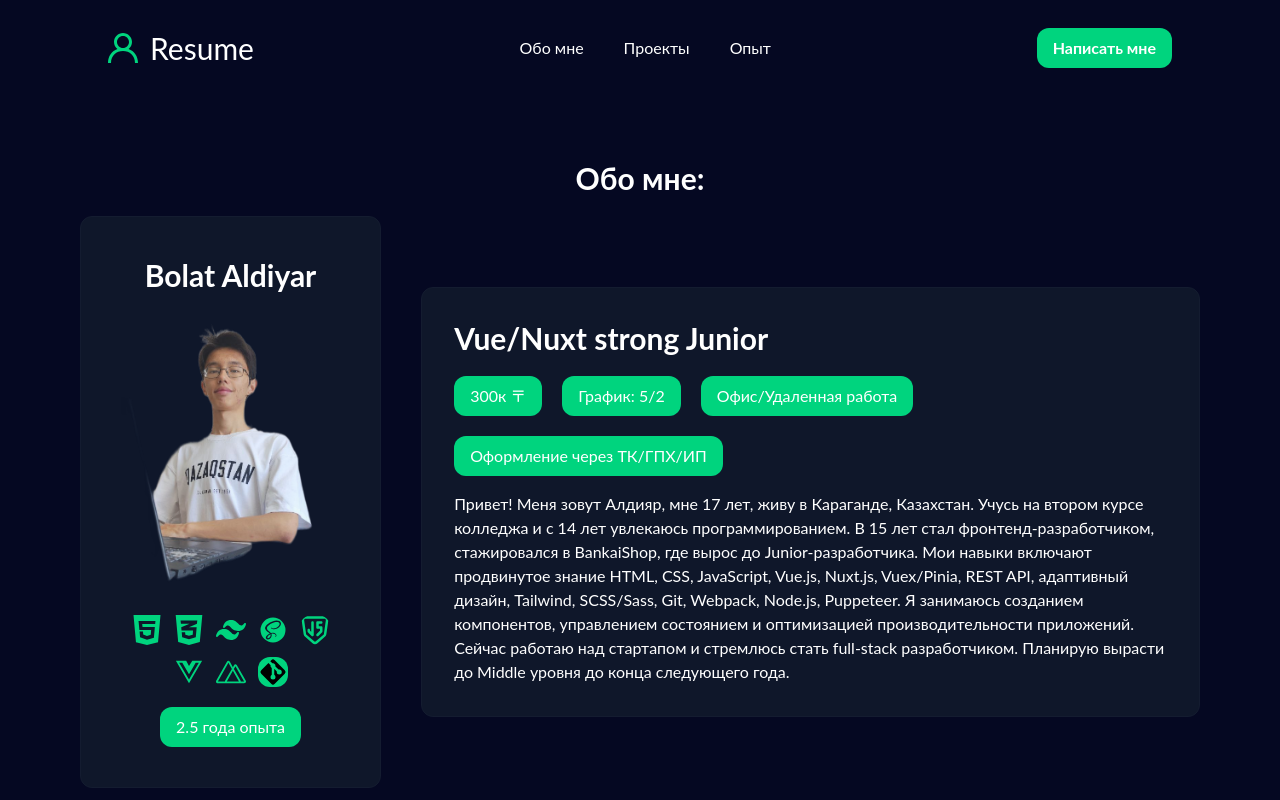
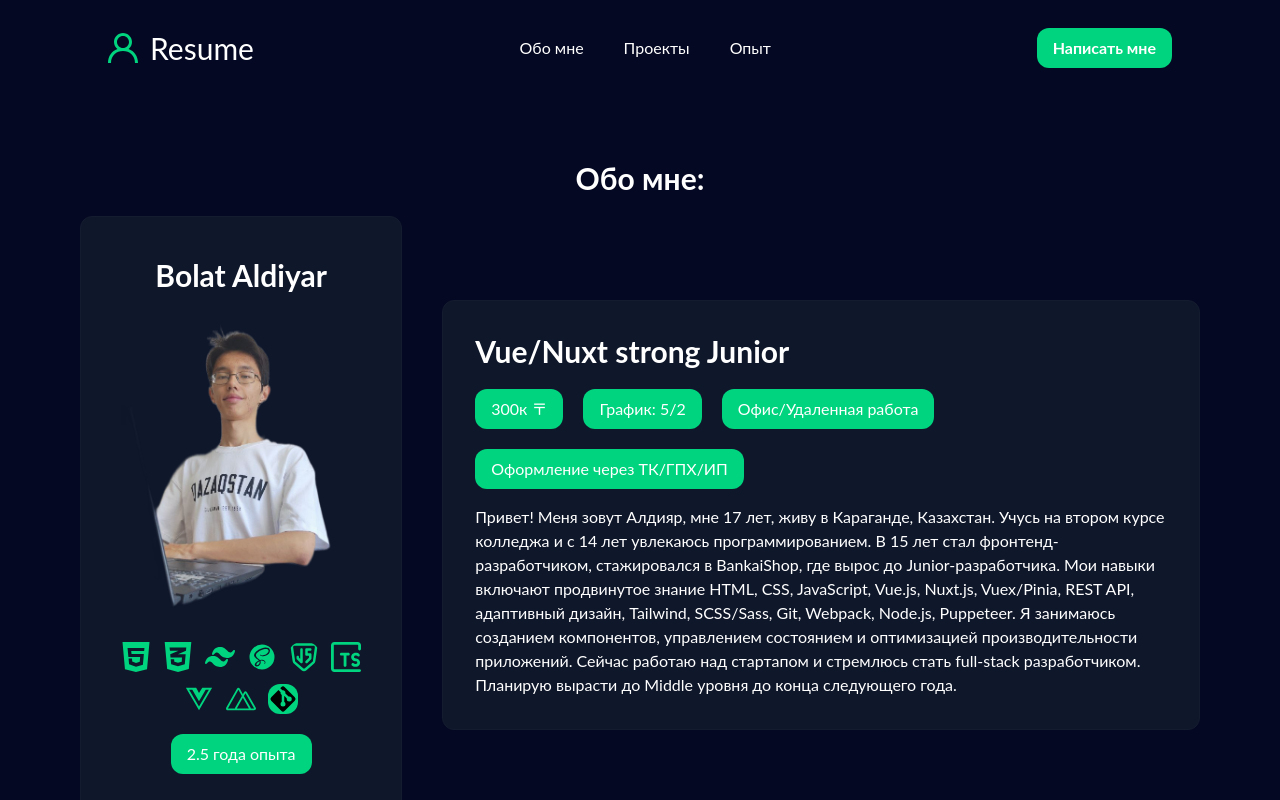
Before and after one commit to Shpaldik/Aldiyar-resume, a Vue app: page / in a window 1280 px wide. Shown: the top 800 px of the page. Built offline with nearby package versions, Linux system fonts and the light colour scheme.

Commit message:
TypeScript

```diff
--- a/src/components/Info.vue
+++ b/src/components/Info.vue
@@ -11,6 +11,7 @@
                     <img src="/public/Icons/tailwind.svg" alt="" width="30">
                     <img src="/public/Icons/sass.svg" alt="" width="30">
                     <img class="rounded-xl" src="/public/Icons/js.svg" alt="" width="30">
+                    <img src="/public/typescript.svg" alt="" width="30">
                     <img src="/public/Icons/vue.svg" alt="" width="30">
                     <img src="/public/Icons/nuxt.svg" alt="" width="30">
                     <img class="rounded-xl" src="/public/git.svg" alt="" width="30">
```
Also changed, not shown: public/typescript.svg (added).
